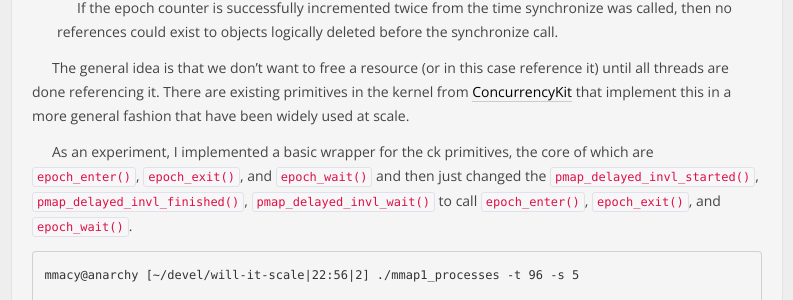
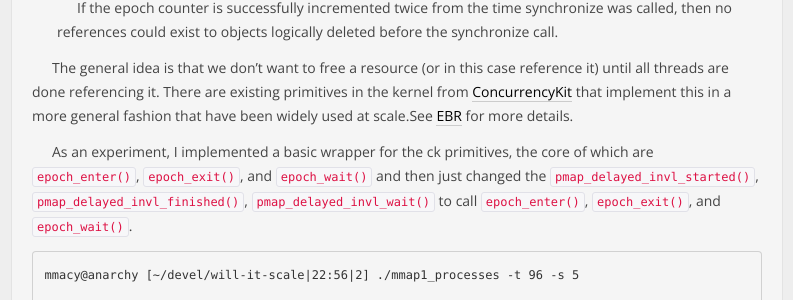
Before and after one commit to ScaleBSD/scalebsd.github.io, a Jekyll site: the page built from _posts/2018-05-03-Why-is-munmap-single-threaded-and-what-can-we-do-about-it.md, in a window 1280 px wide and 900 px high, scrolled down 4799 px. Shown: the part 178-478 px from the top of the window, without its empty margins (44-837 px from the left). Built offline with Jekyll 4.4.1, drawn with Linux system fonts in a browser that asks for light colours; our own code applies the rules of GitHub Pages for plain Markdown files.

Commit message:
Update 2018-05-03-Why-is-munmap-single-threaded-and-what-can-we-do-about-it.md

```diff
--- a/_posts/2018-05-03-Why-is-munmap-single-threaded-and-what-can-we-do-about-it.md
+++ b/_posts/2018-05-03-Why-is-munmap-single-threaded-and-what-can-we-do-about-it.md
@@ -206,7 +206,7 @@ left its critical section. This is essentially what EBR (Epoch Based Reclamation
 The general
 idea is that we don't want to free a resource (or in this case reference it) until all threads are
 done referencing it. There are existing primitives in the kernel from [ConcurrencyKit](http://concurrencykit.org/) that implement
-this in a more general fashion that have been widely used at scale.
+this in a more general fashion that have been widely used at scale.See [EBR](http://concurrencykit.org/presentations/ebr.pdf) for more details.
 
 
 
```
